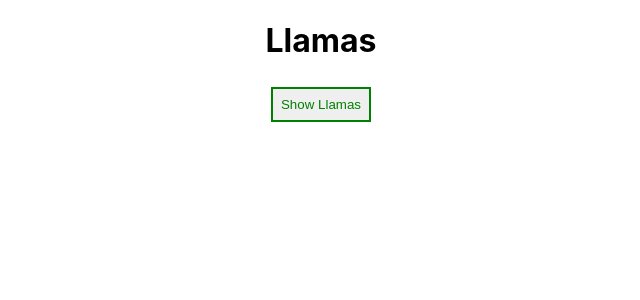
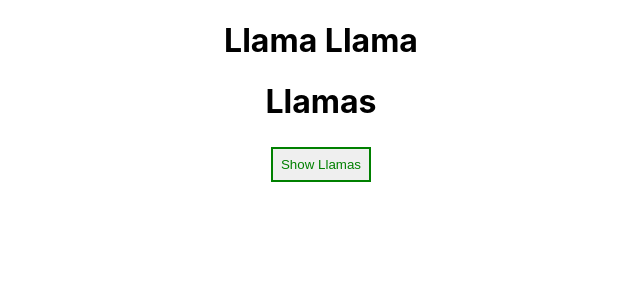
Before and after one commit to samik-j/react-course, a React (Create React App) app: page / in a window 1280 px wide. Shown: the top 300 px of the page, without its empty margins (319-959 px from the left). Built offline with nearby package versions, Linux system fonts and the light colour scheme.

Commit message:
Refactor

```diff
--- a/src/App.js
+++ b/src/App.js
@@ -7,6 +7,13 @@ import Cockpit from './Cockpit/Cockpit';
 
 class App extends React.Component {
 
+	// If you want to set initial state based on props do it in the constructor
+	constructor(props) {
+		super(props);
+		console.log('This is constructor')
+	}
+
+	// Behind the scenes this adds constructor
     state = {
         llamas: [
             {id: '1', name: 'llama', movement: 'jumping', state: 'I am jumping happily', age: Math.floor(Math.random() * 20), color: 'blue'},
@@ -21,8 +28,7 @@ class App extends React.Component {
     	const index = this.state.llamas.findIndex(entity => entity.id === id);
 		const entity = {...this.state.llamas[index]};
 
-		const newState = entity.state === 'I am jumping happily' ? 'I fell down' : 'I am jumping happily';
-		entity.state = newState;
+		entity.state = entity.state === 'I am jumping happily' ? 'I fell down' : 'I am jumping happily';
 		const entities = [...this.state.llamas];
 		entities[index] = entity;
 
@@ -77,6 +83,7 @@ class App extends React.Component {
 
         return (
             <div className="App">
+				<h1>{this.props.title}</h1>
 				<Cockpit showLlamas={this.state.showLlamas} llamasLength={this.state.llamas.length} onClick={this.toggleLlamasHandler}/>
 				{llamas}
             </div>
--- a/src/index.js
+++ b/src/index.js
@@ -2,10 +2,9 @@ import React from 'react';
 import ReactDOM from 'react-dom';
 import './index.css';
 import App from './App';
-import AppFunctionalComponentWithHooks from './AppFunctionalComponentWithHooks'
 import * as serviceWorker from './serviceWorker';
 
-ReactDOM.render(<App />, document.getElementById('root'));
+ReactDOM.render(<App title="Llama Llama"/>, document.getElementById('root'));
 
 // If you want your app to work offline and load faster, you can change
 // unregister() to register() below. Note this comes with some pitfalls.
```
